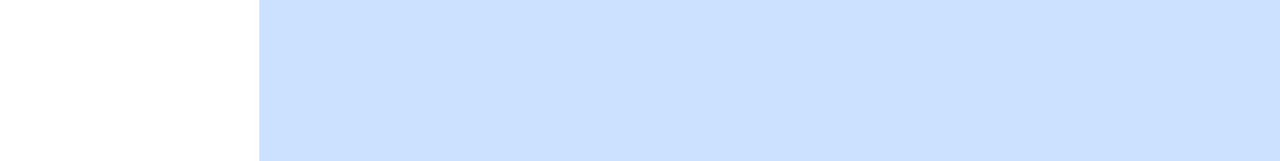
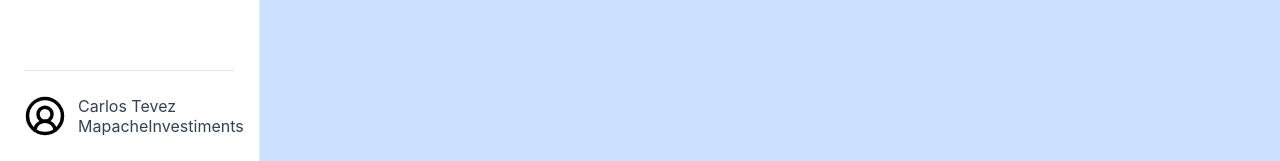
Before and after one commit to nahulamorte/CapitalView, a React (Vite) app: page / in a window 1280 px wide. Shown: the part 639-800 px from the top of the page. Built offline with nearby package versions, Linux system fonts and the light colour scheme.

Commit message:
fix bugs

```diff
--- a/src/components/layout/sideBar/SideBar.jsx
+++ b/src/components/layout/sideBar/SideBar.jsx
@@ -1,12 +1,14 @@
 import './SideBar.css';
 
 import { SideBarItem } from './SideBarItem/SideBarItem';
+import { UserInfo } from './userInfo/UserInfo';
 import logo from "../../../assets/logoCapitalView.png"
 
 //Imports de logo
 import home from '../../../assets/home.svg'
 import wallet from '../../../assets/wallet.svg'
 import  market from '../../../assets/market.svg'
+import user from '../../../assets/circle-user.svg'
 
 
 export function SideBar() {
@@ -31,19 +33,11 @@ export function SideBar() {
           />
         ))}
       </nav>
-
+      <UserInfo
+        photo={user}
+        name={"Carlos Tevez"}
+        nickname={"MapacheInvestiments"}
+      />
     </aside>
   );
 }
-
-/*
-
-
-      <div className="sidebar-user">
-        <div className="user-photo">
-
-        </div>
-        <div className="userinfo">
-
-        </div>
-      </div>*/
--- a/src/components/layout/sideBar/userInfo/UserInfo.css
+++ b/src/components/layout/sideBar/userInfo/UserInfo.css
@@ -1,50 +1,45 @@
 .info-container {
-    margin-top: auto; /* Empuja el componente al final del contenedor flex */
+    margin-top: auto;
+
     display: flex;
     align-items: center;
     gap: 12px;
-    padding: 1rem;
-    background-color: var(--bg-surface); /* Un tono distinto para resaltar */
-    border-radius: var(--radius-md);
-    border: 1px solid var(--border-light);
-    cursor: pointer;
-    transition: background-color var(--transition-fast);
-}
-
-.info-container :hover {
-    background-color: var(--primary-light);
+    padding-top: 1.5rem;
+    border-top: 1px solid var(--border-light);
+    width: 100%;
+    background-color: transparent;
 }
 
 .user-photo {
-    width: 40px;
-    height: 40px;
-    border-radius: 50%; /* Foto circular */
+    width: 42px;
+    height: 42px;
+    border-radius: 50%;
     overflow: hidden;
-    border: 2px solid var(--primary-soft);
-}
+    flex-shrink: 0;
 
-.user-photo img{
+.photo {
     width: 100%;
     height: 100%;
     object-fit: cover;
+    display: block;
 }
 
 .user-info {
     display: flex;
     flex-direction: column;
-    overflow: hidden; /* Evita que nombres largos rompan el sidebar */
+    gap: 2px;
 }
 
 .user-name {
-    font-size: 0.875rem;
+    font-size: 0.9rem;
     font-weight: 600;
     color: var(--text-main);
-    white-space: nowrap;
-    overflow: hidden;
-    text-overflow: ellipsis;
+    margin: 0;
+    line-height: 1.2;
 }
 
 .user-nick {
     font-size: 0.75rem;
     color: var(--text-muted);
+    margin: 0;
 }
```
Also changed, not shown: src/assets/circle-user.svg (added).
